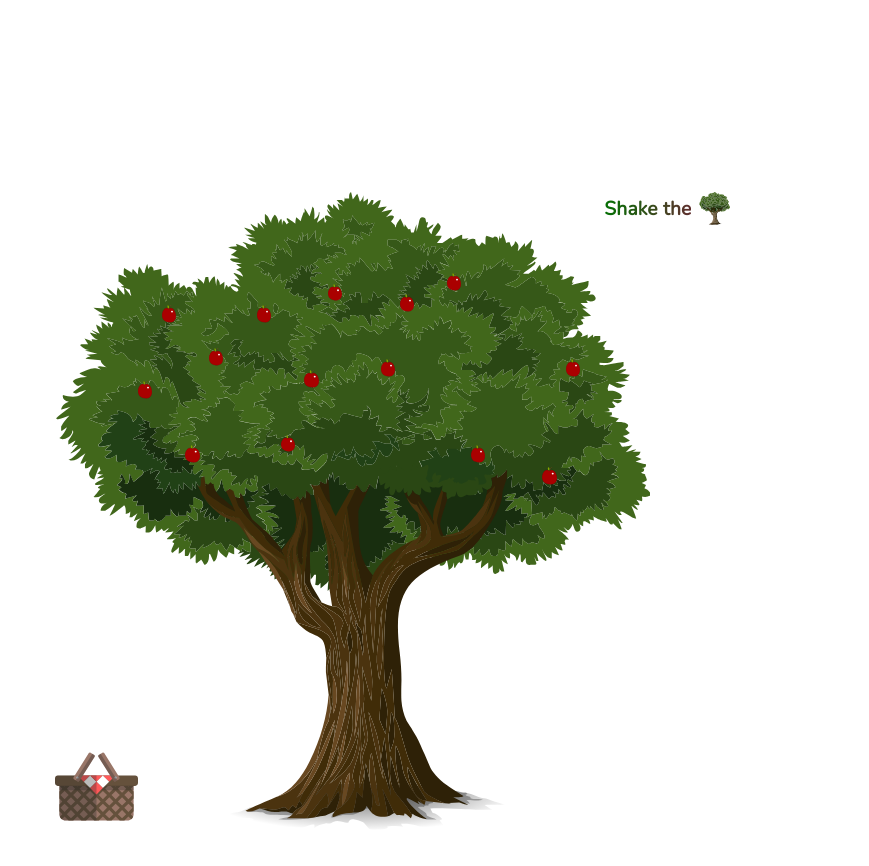
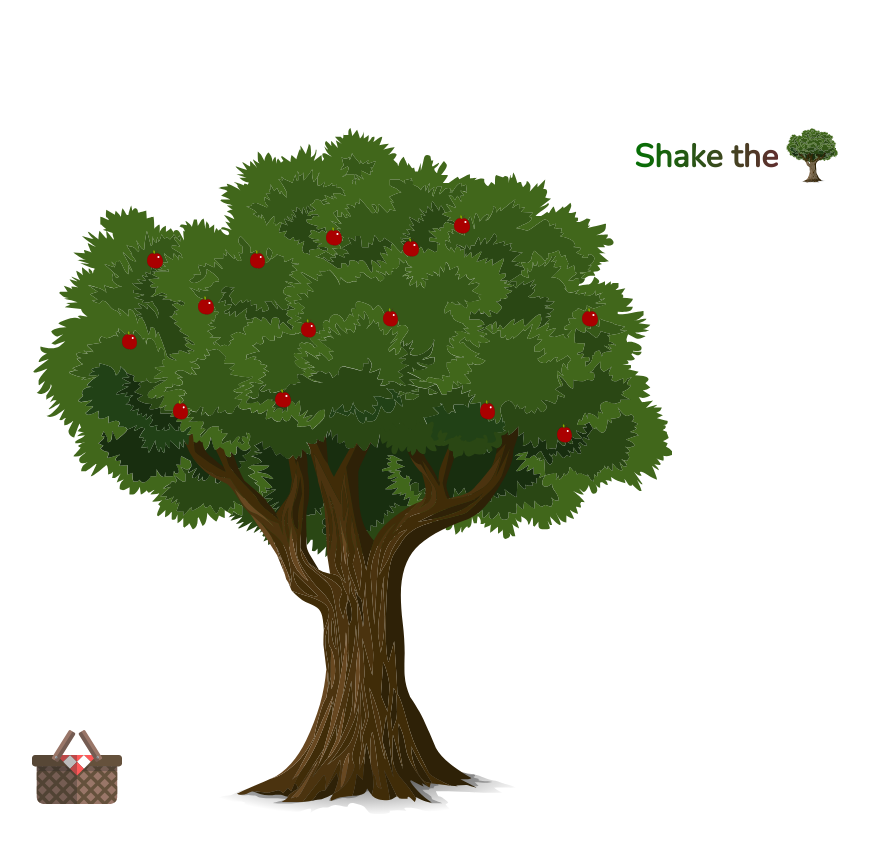
Before and after one commit to itskalender/shaking-tree, a React (Create React App) app: page / in a window 1280 px wide. Shown: the whole page, without its empty margins (288-1157 px from the left). Built offline with nearby package versions, Linux system fonts and the light colour scheme.

Commit message:
Change styling

```diff
--- a/src/components/UI/Button/Button.module.css
+++ b/src/components/UI/Button/Button.module.css
@@ -111,3 +111,36 @@
     font-size: 1.2rem;
   }
 }
+
+@media (max-width: 767px) and (min-height: 800px) {
+  .button-container {
+    width: 40%;
+  }
+}
+
+@media (max-width: 767px) and (max-height: 540px) {
+  .button-container {
+    width: 40%;
+  }
+}
+
+@media (min-width: 768px) and (min-height: 800px) {
+  .button-container {
+    width: 30%;
+  }
+}
+
+@media (min-width: 768px) and (max-height: 540px) {
+  .button-container {
+    width: 40%;
+  }
+}
+
+@media (min-width: 1200px) and (min-height: 800px) {
+  .button-container {
+    width: 40%;
+  }
+  .button-container__button {
+    font-size: 2rem;
+  }
+}
--- a/src/containers/TreeShaking/TreeShaking.module.css
+++ b/src/containers/TreeShaking/TreeShaking.module.css
@@ -25,7 +25,7 @@
 
 @media (min-width: 750px) {
   .tree-shaking {
-    margin-top: 3%;
+    margin-top: 5%;
   }
 }
 
@@ -44,7 +44,7 @@
 @media (max-width: 767px) and (max-height: 540px) {
   .tree-shaking {
     width: 45%;
-    margin-top: 10%;
+    margin-top: 5%;
   }
 }
 
@@ -56,13 +56,14 @@
 
 @media (min-width: 768px) and (max-height: 540px) {
   .tree-shaking {
-    width: 38%;
-    margin-top: 2%;
+    width: 37%;
+    margin-top: 3%;
   }
 }
 
 @media (min-width: 1200px) and (min-height: 800px) {
   .tree-shaking {
-    margin-top: 15%;
+    width: 50%;
+    margin-top: 10%;
   }
 }
```
